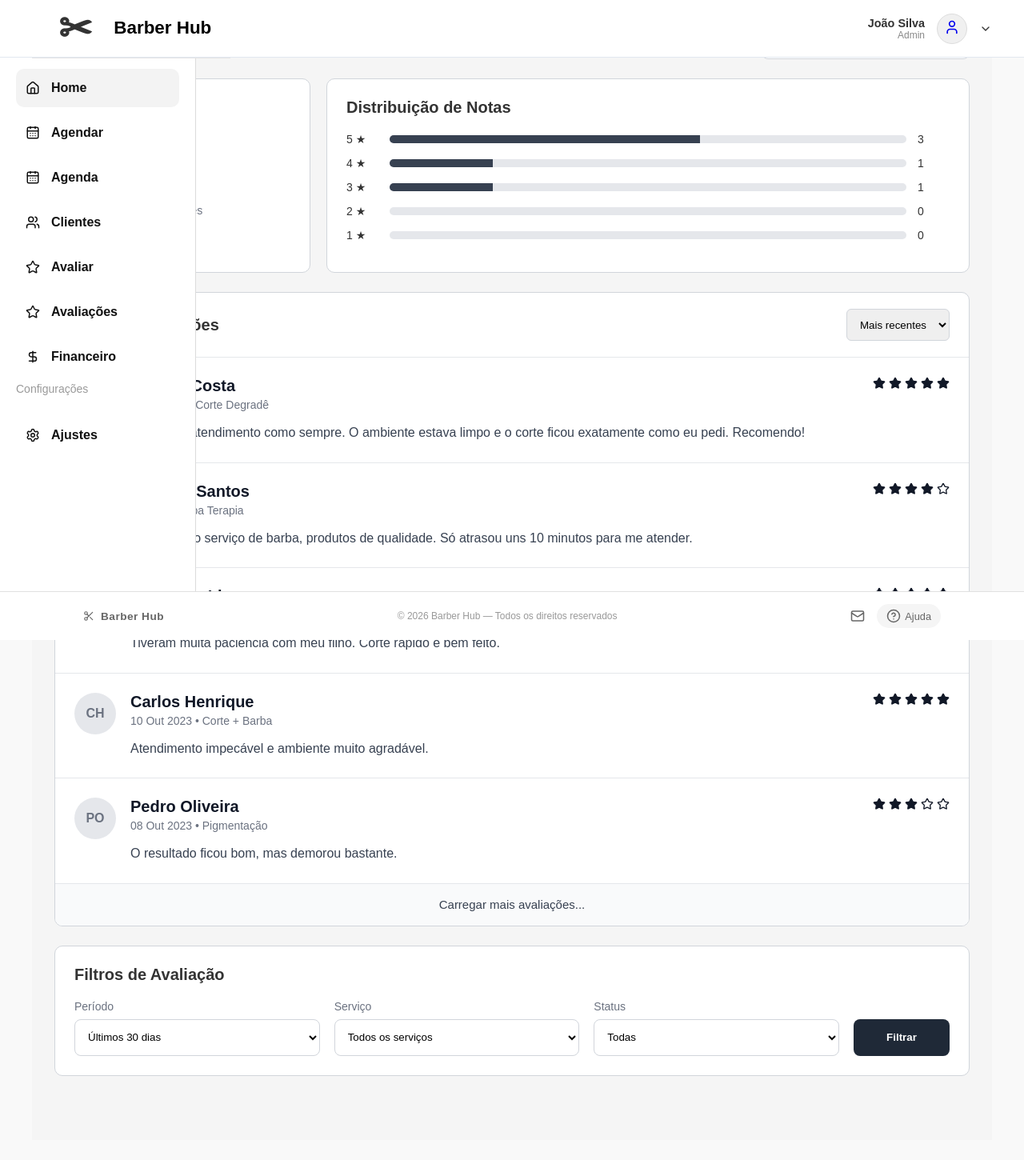
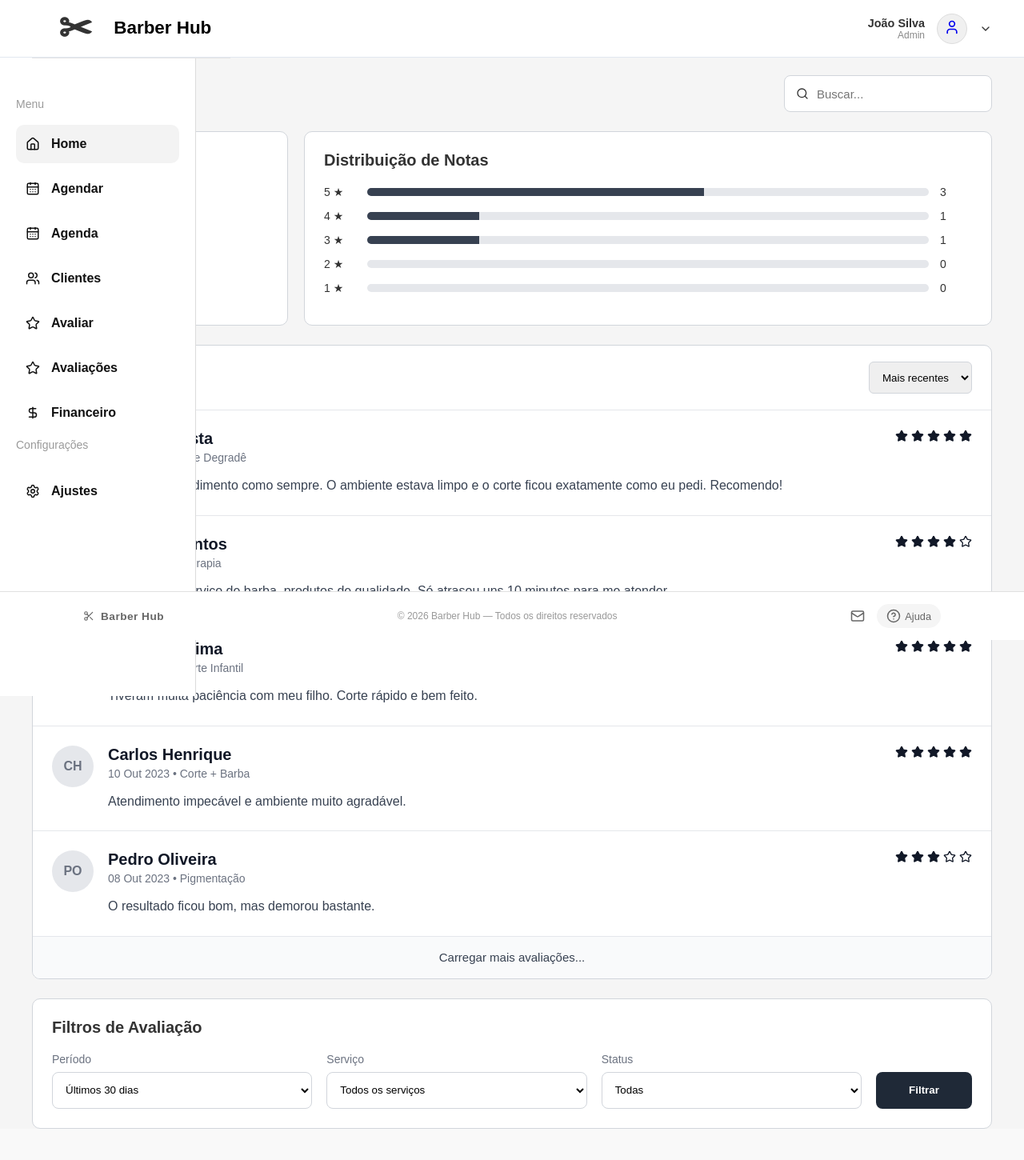
Before and after one commit to Eduard0-code/barberhub, a React (Vite) app in the folder src/: page /avaliacao-barbeiro in a window 1280 px wide. Shown: the top 1450 px of the page at 80% size. Before the commit the page ends 1425 px from the top, so only its background shows below. Built offline with nearby package versions, Linux system fonts and the light colour scheme.

Commit message:
Correções

```diff
--- a/src/src/components/AvaliacaoBarbeiro.css
+++ b/src/src/components/AvaliacaoBarbeiro.css
@@ -1,20 +1,18 @@
-/* pages/Avaliacoes.css */
 
 .avaliacoes-container {
-  margin: 0 auto;
-  padding: 28px;
+  padding-top: 70px;
   background: #f5f5f5;
   min-height: 100vh;
-  width: 100%;
-  max-width: 1200px;
-  padding-bottom: 80px;
+
 }
 
 .avaliacoes-topbar {
   display: flex;
   justify-content: space-between;
   align-items: center;
-  margin-bottom: 24px;
+  margin:24px auto 24px;
+  width: 100%;
+  max-width: 1200px;
 }
 
 .avaliacoes-topbar h1 {
@@ -47,6 +45,9 @@
   grid-template-columns: 320px 1fr;
   gap: 20px;
   margin-bottom: 24px;
+  margin: 0 auto 24px;
+  width: 100%;
+  max-width: 1200px;
 }
 
 .media-card,
@@ -126,8 +127,11 @@
 
 .ultimas-card {
   overflow: hidden;
-  margin-bottom: 24px;
+  margin: 24px auto 24px;
+  width: 100%;
+  max-width: 1200px;
 }
+
 
 .ultimas-header {
   padding: 20px 24px;
@@ -135,6 +139,7 @@
   display: flex;
   justify-content: space-between;
   align-items: center;
+
 }
 
 .ultimas-header h2 {
@@ -213,6 +218,10 @@
 
 .filtros-card {
   padding: 24px;
+  width: 100%;
+  max-width: 1200px;
+  margin: 0 auto;
+  margin-bottom: 84px;
 }
 
 .filtros-card h2 {
--- a/src/src/components/AvaliacaoBarbeiro.jsx
+++ b/src/src/components/AvaliacaoBarbeiro.jsx
@@ -172,8 +172,8 @@ const AvaliacaoBarbeiro = () => {
   return (
     <>
     <Header />
+    <div className="avaliacoes-container">
     <MenuLateral />
-    <div className="avaliacoes-container">
       {/* TOPBAR */}
       <div className="avaliacoes-topbar">
         <h1>Avaliações</h1>
--- a/src/src/components/AvaliacaoCliente.css
+++ b/src/src/components/AvaliacaoCliente.css
@@ -3,7 +3,7 @@
 .avaliacao-container {
   background: #f5f5f5;
   min-height: 100vh;
-  padding-top: 102px;
+  padding-top: 70px;
 }
 
 .servico-card {
@@ -17,6 +17,7 @@
   display: flex;
   justify-content: space-between;
   align-items: center;
+ margin-top: 36px;
 }
 
 .servico-label {
--- a/src/src/components/AvaliacaoCliente.jsx
+++ b/src/src/components/AvaliacaoCliente.jsx
@@ -54,8 +54,8 @@ const AvaliacaoCliente = () => {
   return (
     <>
     <Header />
+    <div className="avaliacao-container">
     <MenuLateral />
-    <div className="avaliacao-container">
       {/* TOPO */}
       <div className="servico-card">
         <div>
--- a/src/src/components/GestaoFinanceira.css
+++ b/src/src/components/GestaoFinanceira.css
@@ -4,6 +4,7 @@
   flex: 1;
   background: #f5f5f5;
   min-height: 100vh;
+  padding-top: 70px;
 }
 
 .financeiro-topbar {
@@ -45,7 +46,7 @@
   width: 100%;
   max-width: 1200px;
   align-items: center;
-  padding: 110px 20px 80px;
+  padding: 40px 20px 80px;
 }
 
 .financeiro-cards {
--- /dev/null
+++ b/src/src/components/Home.css
@@ -0,0 +1,3 @@
+.home-container{
+  padding-top: 70px;
+}
--- a/src/src/components/Home.jsx
+++ b/src/src/components/Home.jsx
@@ -1,12 +1,16 @@
 import Header from "./Header";
 import MenuLateral from "./MenuLateral";
 import Footer from "./Footer";
+import "./Home.css";
 
 const Home = () => {
   return (
     <>
+
     <Header />
+    <div className="home-container">
     <MenuLateral />
+    </div>
     <Footer />
     </>
 
```
